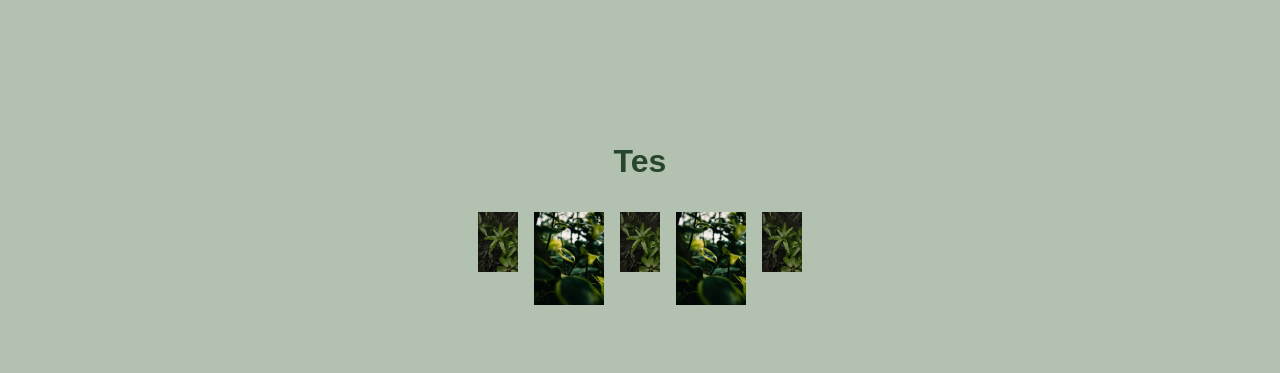
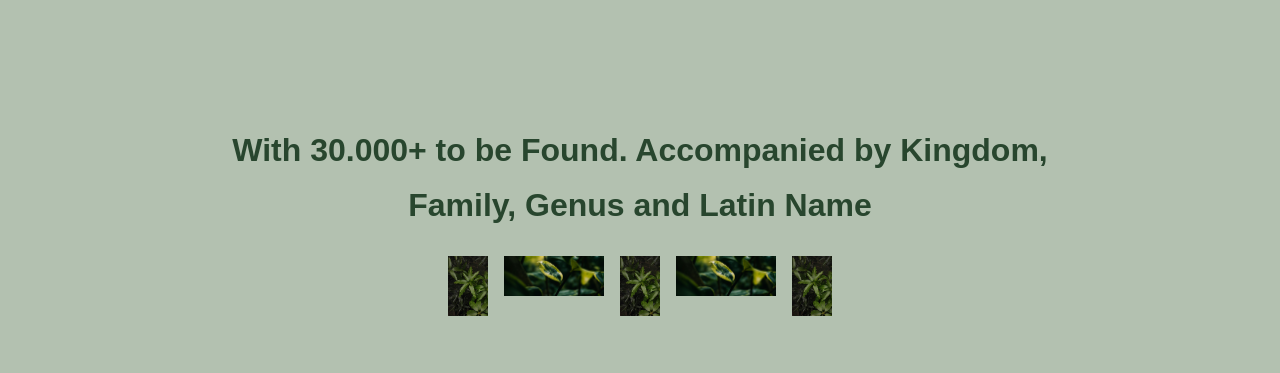
Before and after one commit to devinammar/flant, a React (Vite) app: page / in a window 1280 px wide. Shown: the part 2580-2953 px from the top of the page. Built offline with nearby package versions, Linux system fonts and the light colour scheme.

Commit message:
Carousel component (Progress)

```diff
--- a/src/components/carousel.css
+++ b/src/components/carousel.css
@@ -7,12 +7,33 @@
     flex-direction: row;
     column-gap: 16px;
     margin-top: 24px;
+    justify-content: center;
+}
+
+#h1carousel{
+    max-width: 860px;
+    min-width: 20px;
+    color: var(--primary-color);
+    font-size: var(--font-size-h1);
+    margin: 0px 40px;
+    line-height: 1.7;
 }
 
 .carouselimage1{
-    width: 40px;
+    max-width: 40px;
+    max-height: 100px;
 }
 
 .carouselimage2{
-    width: 70px;
+    width: 100px;
+    height: 40px;
+    align-self: center;
+    margin: 0 auto;
+    object-fit: cover;
 }
+
+@media screen and (max-width: 768px) {
+    #h1carousel{
+        font-size: var(--font-size-h1-phone);
+    }
+}
--- a/src/components/carousel.jsx
+++ b/src/components/carousel.jsx
@@ -11,7 +11,7 @@ const image = [
 export const Carousel = () => {
   return (
     <div id="carouselcontainer">
-      <h1 className="h1">Tes</h1>
+      <h1 id="h1carousel">With 30.000+ to be Found. Accompanied by Kingdom, Family, Genus and Latin Name</h1>
       <div id="carousel">
         {image.map((carousel) => (
           <div key={carousel.id}>
```
